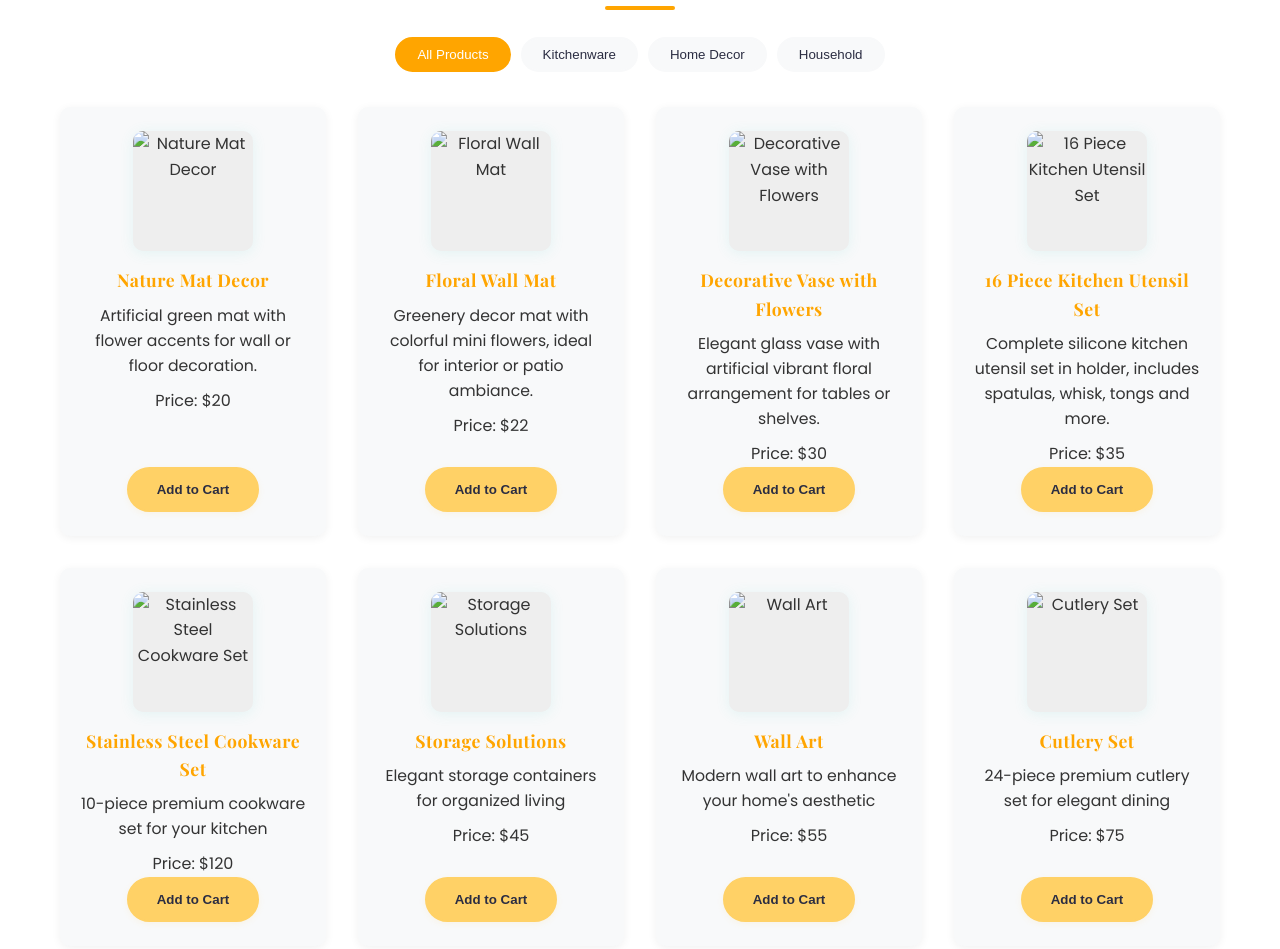
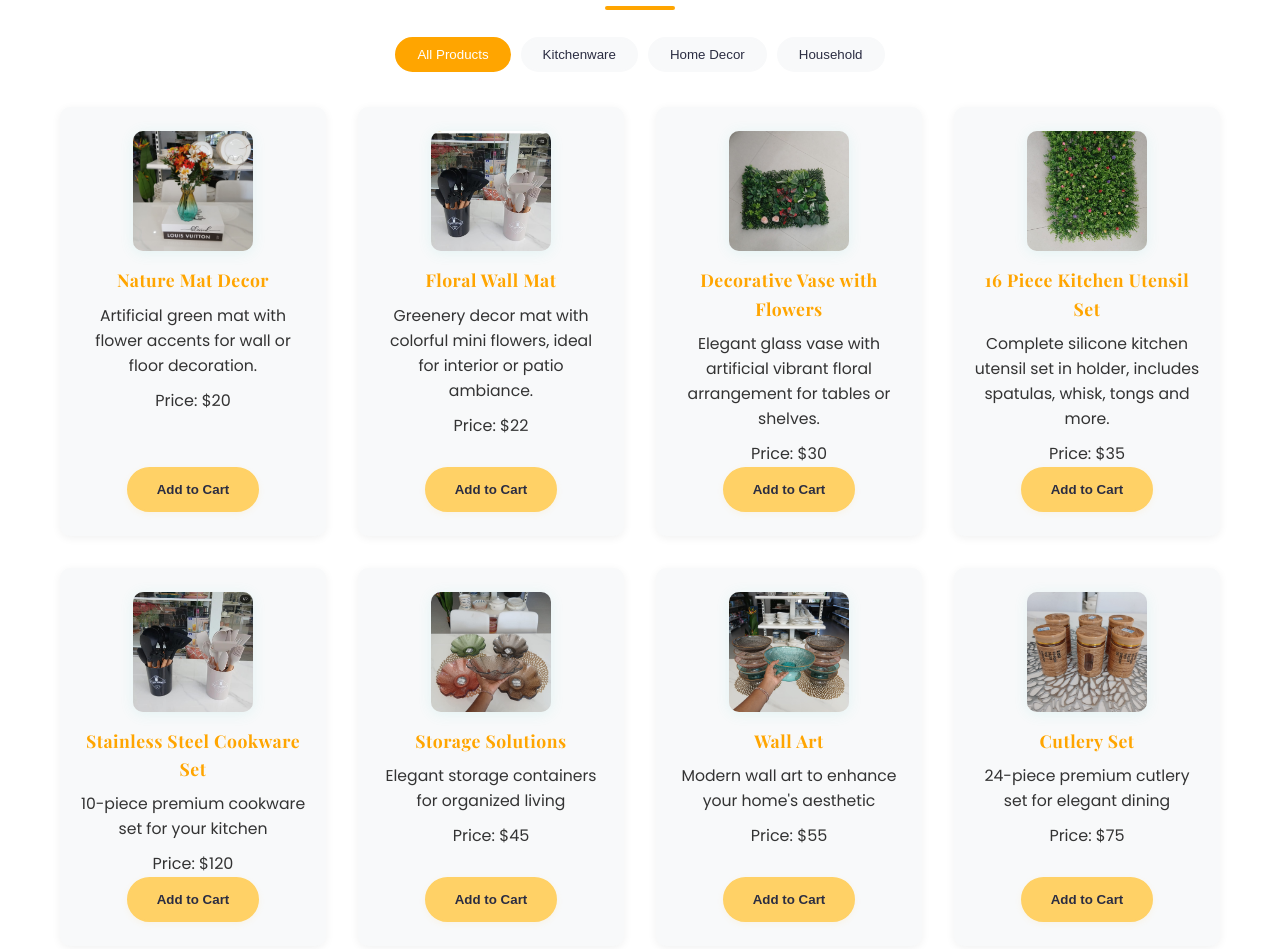
Before and after one commit to Hapyjames/cliff, a plain HTML site: page index.html in a window 1280 px wide. Shown: the part 981-1930 px from the top of the page. Drawn offline with nearby package versions, Linux system fonts and the light colour scheme.

Commit message:
Update index.html

```diff
--- a/index.html
+++ b/index.html
@@ -115,7 +115,7 @@
         /* Hero Section with animated gradient overlay */
         .hero {
             min-height: 100vh;
-            background: linear-gradient(rgba(0,0,0,0.6), rgba(0,0,0,0.7)), url('cliffkitch/1.jpg') no-repeat center center/cover;
+            background: linear-gradient(rgba(0,0,0,0.6), rgba(0,0,0,0.7)), url('1.jpg') no-repeat center center/cover;
             display: flex;
             align-items: center;
             justify-content: center;
@@ -855,37 +855,37 @@
             </div>
             <div class="menu-grid">
                 <div class="menu-item" data-product="Nature Mat Decor" data-category="decor">
-                    <img src="cliffkitch/1.jpg" alt="Nature Mat Decor">
+                    <img src="1.jpg" alt="Nature Mat Decor">
                     <h4>Nature Mat Decor</h4>
                     <p>Artificial green mat with flower accents for wall or floor decoration.</p>
                     <span>Price: $20</span>
                     <button class="btn order-product-btn" data-product="Nature Mat Decor" data-price="20" data-image="cliffkitch/1.jpg">Add to Cart</button>
                 </div>
                 <div class="menu-item" data-product="Floral Wall Mat" data-category="decor">
-                    <img src="cliffkitch/2.jpg" alt="Floral Wall Mat">
+                    <img src="2.jpg" alt="Floral Wall Mat">
                     <h4>Floral Wall Mat</h4>
                     <p>Greenery decor mat with colorful mini flowers, ideal for interior or patio ambiance.</p>
                     <span>Price: $22</span>
                     <button class="btn order-product-btn" data-product="Floral Wall Mat" data-price="22" data-image="cliffkitch/2.jpg">Add to Cart</button>
                 </div>
                 <div class="menu-item" data-product="Decorative Vase with Flowers" data-category="decor">
-                    <img src="cliffkitch/3.jpg" alt="Decorative Vase with Flowers">
+                    <img src="3.jpg" alt="Decorative Vase with Flowers">
                     <h4>Decorative Vase with Flowers</h4>
                     <p>Elegant glass vase with artificial vibrant floral arrangement for tables or shelves.</p>
                     <span>Price: $30</span>
                     <button class="btn order-product-btn" data-product="Decorative Vase with Flowers" data-price="30" data-image="cliffkitch/3.jpg">Add to Cart</button>
                 </div>
                 <div class="menu-item" data-product="16 Piece Kitchen Utensil Set" data-category="kitchenware">
-                    <img src="cliffkitch/4.jpg" alt="16 Piece Kitchen Utensil Set">
+                    <img src="4.jpg" alt="16 Piece Kitchen Utensil Set">
                     <h4>16 Piece Kitchen Utensil Set</h4>
                     <p>Complete silicone kitchen utensil set in holder, includes spatulas, whisk, tongs and more.</p>
                     <span>Price: $35</span>
                     <button class="btn order-product-btn" data-product="16 Piece Kitchen Utensil Set" data-price="35" data-image="cliffkitch/4.jpg">Add to Cart</button>
                 </div>
-                <div class="menu-item" data-category="kitchenware"><img src="cliffkitch/5.jpg" alt="Stainless Steel Cookware Set"><h4>Stainless Steel Cookware Set</h4><p>10-piece premium cookware set for your kitchen</p><span>Price: $120</span><button class="btn order-product-btn" data-product="Stainless Steel Cookware Set" data-price="120" data-image="cliffkitch/5.jpg">Add to Cart</button></div>
-                <div class="menu-item" data-category="household"><img src="cliffkitch/6.jpg" alt="Storage Solutions"><h4>Storage Solutions</h4><p>Elegant storage containers for organized living</p><span>Price: $45</span><button class="btn order-product-btn" data-product="Storage Solutions" data-price="45" data-image="cliffkitch/6.jpg">Add to Cart</button></div>
-                <div class="menu-item" data-category="decor"><img src="cliffkitch/7.jpg" alt="Wall Art"><h4>Wall Art</h4><p>Modern wall art to enhance your home's aesthetic</p><span>Price: $55</span><button class="btn order-product-btn" data-product="Wall Art" data-price="55" data-image="cliffkitch/7.jpg">Add to Cart</button></div>
-                <div class="menu-item" data-category="kitchenware"><img src="cliffkitch/8.jpg" alt="Cutlery Set"><h4>Cutlery Set</h4><p>24-piece premium cutlery set for elegant dining</p><span>Price: $75</span><button class="btn order-product-btn" data-product="Cutlery Set" data-price="75" data-image="cliffkitch/8.jpg">Add to Cart</button></div>
+                <div class="menu-item" data-category="kitchenware"><img src="5.jpg" alt="Stainless Steel Cookware Set"><h4>Stainless Steel Cookware Set</h4><p>10-piece premium cookware set for your kitchen</p><span>Price: $120</span><button class="btn order-product-btn" data-product="Stainless Steel Cookware Set" data-price="120" data-image="cliffkitch/5.jpg">Add to Cart</button></div>
+                <div class="menu-item" data-category="household"><img src="6.jpg" alt="Storage Solutions"><h4>Storage Solutions</h4><p>Elegant storage containers for organized living</p><span>Price: $45</span><button class="btn order-product-btn" data-product="Storage Solutions" data-price="45" data-image="cliffkitch/6.jpg">Add to Cart</button></div>
+                <div class="menu-item" data-category="decor"><img src="7.jpg" alt="Wall Art"><h4>Wall Art</h4><p>Modern wall art to enhance your home's aesthetic</p><span>Price: $55</span><button class="btn order-product-btn" data-product="Wall Art" data-price="55" data-image="cliffkitch/7.jpg">Add to Cart</button></div>
+                <div class="menu-item" data-category="kitchenware"><img src="8.jpg" alt="Cutlery Set"><h4>Cutlery Set</h4><p>24-piece premium cutlery set for elegant dining</p><span>Price: $75</span><button class="btn order-product-btn" data-product="Cutlery Set" data-price="75" data-image="cliffkitch/8.jpg">Add to Cart</button></div>
             </div>
         </div>
     </section>
@@ -1509,4 +1509,5 @@
         updateCart();
     </script>
 </body>
+
 </html>
```
